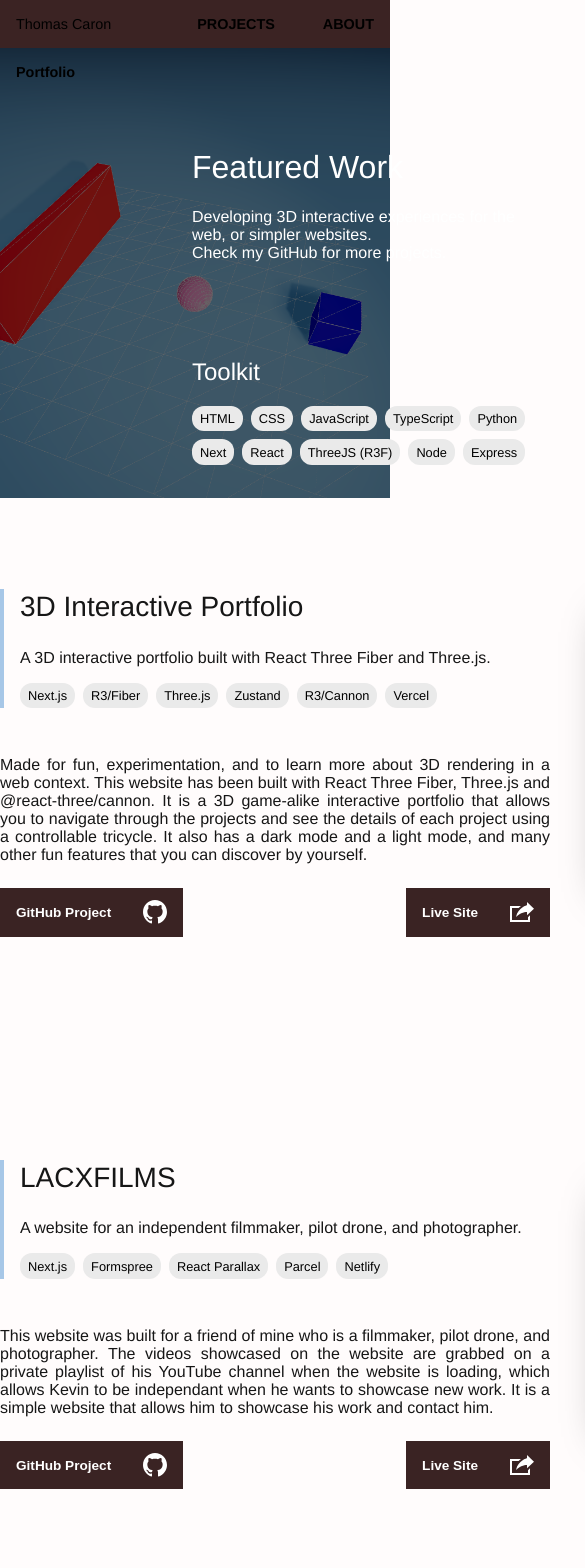
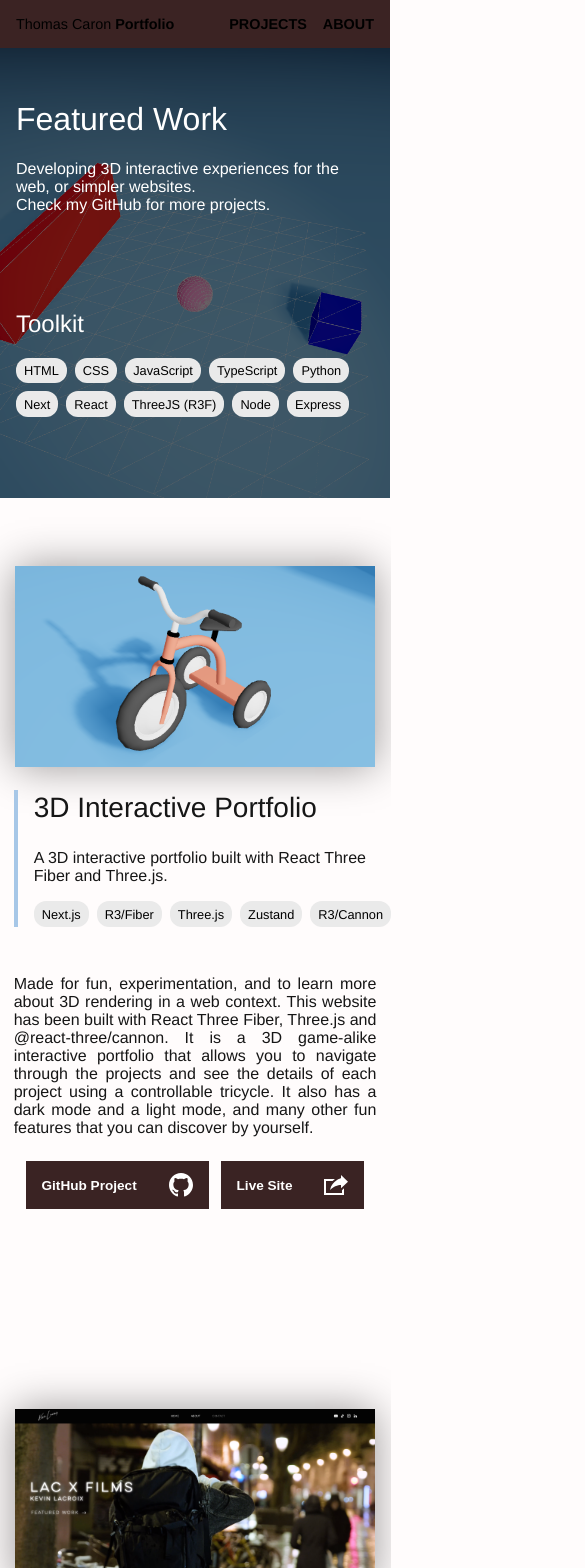
Before and after one commit to thomas-rooty/thomas-caron, a Next.js app: page /projects in a window 390 px wide. Shown: the top 1568 px of the page, 585 px wide, since content can reach past the window. Built offline with nearby package versions, Linux system fonts and the light colour scheme.

Commit message:
made responsive

```diff
--- a/app/projects/page.tsx
+++ b/app/projects/page.tsx
@@ -14,7 +14,7 @@
           image="/assets/TricyclePortfolio.png"
           link="https://3d.tcaron.fr/"
           github="https://github.com/thomas-rooty/tricycle-portfolio"
-          tools={["Next.js", "R3/Fiber", "Three.js", "Zustand", "R3/Cannon", "Vercel"]}
+          tools={["Next.js", "R3/Fiber", "Three.js", "Zustand", "R3/Cannon"]}
         />
         <Project
           title="LACXFILMS"
@@ -23,7 +23,7 @@
           image="/assets/LacxFilms.png"
           link="https://lacxfilms.com/"
           github="https://github.com/thomas-rooty/klacroix"
-          tools={["Next.js", "Formspree", "React Parallax", "Parcel", "Netlify"]}
+          tools={["Next.js", "Formspree", "React Parallax", "Parcel"]}
         />
         <Project
           title="Quentin HEBERT's Website"
@@ -32,7 +32,7 @@
           image="/assets/QuentinHebert.png"
           link="https://quentinmaker.fr/"
           github="https://github.com/thomas-rooty/qhebert-portfolio/"
-          tools={["Next.js", "Formspree", "React Parallax", "Parcel", "Netlify"]}
+          tools={["Next.js", "Formspree", "React Parallax", "Parcel"]}
         />
         <Project
           title="NextJS Third Person View World"
@@ -41,7 +41,7 @@
           image="/assets/NextJSWorld.png"
           link="https://nxtjs-3d-third-person-world.vercel.app/"
           github="https://github.com/thomas-rooty/nxtjs-3d-third-person-world"
-          tools={["Next.js", "R3/Fiber", "Three.js", "Zustand", "R3/Cannon", "Vercel"]}
+          tools={["Next.js", "R3/Fiber", "Three.js", "Zustand", "R3/Cannon"]}
         />
         <Project
           title="Space Immersion"
@@ -50,7 +50,7 @@
           image="/assets/SpaceImmersion.png"
           link="https://3dxp.tcaron.fr"
           github="https://github.com/thomas-rooty/immersiveXP"
-          tools={["React", "R3/Fiber", "Three.js", "Netlify"]}
+          tools={["React", "R3/Fiber", "Three.js"]}
         />
       </div>
     </div>
--- a/components/ui/AboutContent.module.css
+++ b/components/ui/AboutContent.module.css
@@ -13,3 +13,9 @@
   font-family: 'IBM Plex Sans', 'Helvetica Neue', Arial, sans-serif;
   font-weight: 300;
 }
+
+@media screen and (max-width: 1280px) {
+  .container {
+    width: 96vw;
+  }
+}
--- a/components/ui/HeroAbout.module.css
+++ b/components/ui/HeroAbout.module.css
@@ -53,3 +53,11 @@
   margin-left: 12rem;
   margin-right: 12rem;
 }
+
+@media screen and (max-width: 1280px) {
+  .heroContent {
+    left: 0;
+    padding-left: 1rem;
+    padding-right: 1rem;
+  }
+}
--- a/components/ui/HeroProjects.module.css
+++ b/components/ui/HeroProjects.module.css
@@ -54,3 +54,12 @@
   justify-content: flex-start;
   margin-bottom: 0.5rem;
 }
+
+@media screen and (max-width: 1280px) {
+  .heroContent {
+    top: 5rem;
+    left: 0;
+    padding-left: 1rem;
+    padding-right: 1rem;
+  }
+}
--- a/components/ui/NavigationBar.module.css
+++ b/components/ui/NavigationBar.module.css
@@ -36,3 +36,10 @@
   font-weight: 700;
   margin-left: 3rem;
 }
+
+/* Screen smaller than 1080px */
+@media screen and (max-width: 1280px) {
+  .nav__links a {
+    margin-left: 1rem;
+  }
+}
--- a/components/ui/Project.module.css
+++ b/components/ui/Project.module.css
@@ -22,6 +22,10 @@
   justify-content: space-between;
   align-items: center;
   width: 1100px;
+}
+
+.project:last-of-type {
+  margin-bottom: 1rem;
 }
 
 .leftSection {
@@ -66,3 +70,22 @@
   -moz-box-shadow: 0 0 40px 0 rgba(0,0,0,0.4);
   box-shadow: 0 0 40px 0 rgba(0,0,0,0.4);
 }
+
+@media screen and (max-width: 1280px) {
+  .project {
+    flex-direction: column-reverse;
+    width: 100%;
+  }
+
+  .leftSection {
+    width: 93vw;
+  }
+
+  .rightSection {
+    width: 93vw;
+  }
+
+  .linksSection {
+    justify-content: space-evenly;
+  }
+}
--- a/components/ui/ToolButton.module.css
+++ b/components/ui/ToolButton.module.css
@@ -7,6 +7,7 @@
   border-radius: 0.75rem;
   padding: 0.33rem 0.5rem;
   cursor: default;
+  white-space: nowrap;
 }
 
 /* Add margin to every tools except the first one */
```
Also changed, not shown: components/ui/Header.module.css (+7 -0 lines).
